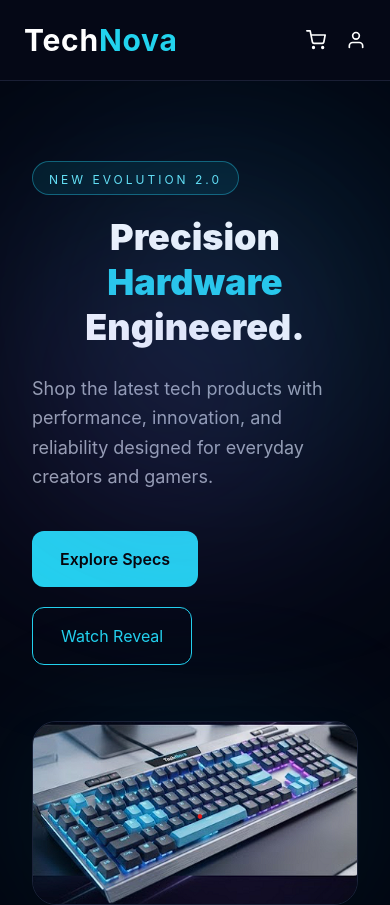
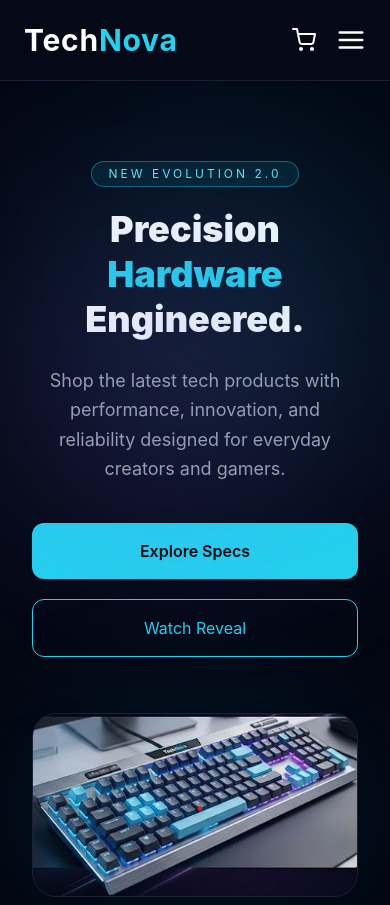
Before and after one commit to Muhammad-Zain-Crafter/techNova-frontend, a React (Vite) app: page / in a window 390 px wide. Shown: the top 905 px of the page. Built offline with nearby package versions, Linux system fonts and the light colour scheme; no server answers.

Commit message:
Enhance Navbar and ProductCard components; add mobile menu functionality and improve layout

```diff
--- a/src/components/common/Navbar.jsx
+++ b/src/components/common/Navbar.jsx
@@ -1,15 +1,19 @@
-// Navbar.jsx
-
+import { useState } from "react";
 import { Link, NavLink, useNavigate } from "react-router-dom";
 import {
   FiShoppingCart,
   FiUser,
   FiLogOut,
+  FiMenu,
+  FiX,
 } from "react-icons/fi";
 
 function Navbar() {
 
   const navigate = useNavigate();
+
+  // Mobile Menu State
+  const [menuOpen, setMenuOpen] = useState(false);
 
   // Check token
   const token = localStorage.getItem("token");
@@ -18,15 +22,19 @@ function Navbar() {
   const handleLogout = () => {
     localStorage.removeItem("token");
     navigate("/login");
+    setMenuOpen(false);
+  };
+
+  // Close Menu
+  const closeMenu = () => {
+    setMenuOpen(false);
   };
 
   return (
+
     <header className="bg-[#050816] border-b border-[#1a1f35] sticky top-0 z-50">
-
       <div className="max-w-7xl mx-auto px-6">
-
         <div className="flex items-center justify-between h-20">
-
           {/* Logo */}
           <Link
             to="/"
@@ -39,9 +47,8 @@ function Navbar() {
             </span>
           </Link>
 
-          {/* Nav Links */}
+          {/* Desktop Nav */}
           <nav className="hidden md:flex items-center gap-8">
-
             <NavLink
               to="/"
               className={({ isActive }) =>
@@ -54,69 +61,137 @@ function Navbar() {
             >
               Home
             </NavLink>
-
             <NavLink
               to="/products"
-              className="text-sm text-gray-300 hover:text-cyan-400 transition"
+              className={({ isActive }) =>
+                `text-sm transition duration-300 ${
+                  isActive
+                    ? "text-cyan-400 border-b border-cyan-400 pb-1"
+                    : "text-gray-300 hover:text-cyan-400"
+                }`
+              }
             >
               Products
             </NavLink>
-
             <NavLink
               to="/specs"
-              className="text-sm text-gray-300 hover:text-cyan-400 transition"
+              className={({ isActive }) =>
+                `text-sm transition duration-300 ${
+                  isActive
+                    ? "text-cyan-400 border-b border-cyan-400 pb-1"
+                    : "text-gray-300 hover:text-cyan-400"
+                }`
+              }
             >
               Specs
             </NavLink>
-
             <NavLink
               to="/support"
-              className="text-sm text-gray-300 hover:text-cyan-400 transition"
+              className={({ isActive }) =>
+                `text-sm transition duration-300 ${
+                  isActive
+                    ? "text-cyan-400 border-b border-cyan-400 pb-1"
+                    : "text-gray-300 hover:text-cyan-400"
+                }`
+              }
             >
               Support
             </NavLink>
-
           </nav>
-
           {/* Right Side */}
           <div className="flex items-center gap-5">
-
             {/* Cart */}
             <Link
               to="/cart"
-              className="text-white hover:text-cyan-400 transition text-xl"
+              className="text-white hover:text-cyan-400 transition text-2xl"
             >
               <FiShoppingCart />
             </Link>
-
-            {/* If Logged In Show Logout */}
+            {/* Desktop Login / Logout */}
+            <div className="hidden md:flex">
               {token ? (
-
                 <button
                   onClick={handleLogout}
-                className="text-white hover:text-red-400 transition text-xl"
+                  className="text-white hover:text-red-400 transition text-2xl"
                 >
                   <FiLogOut />
                 </button>
-
               ) : (
-
-              /* If Not Logged In Show User Icon */
                 <Link
                   to="/login"
-                className="text-white hover:text-cyan-400 transition text-xl"
+                  className="text-white hover:text-cyan-400 transition text-2xl"
                 >
                   <FiUser />
                 </Link>
+              )}
+            </div>
+            {/* Mobile Menu Button */}
+            <button
+              onClick={() => setMenuOpen(!menuOpen)}
+              className="md:hidden text-white text-3xl"
+            >
+              {menuOpen ? <FiX /> : <FiMenu />}
+            </button>
+          </div>
+        </div>
+      </div>
+      {/* Mobile Menu */}
+      <div
+        className={`md:hidden overflow-hidden transition-all duration-300 ${
+          menuOpen ? "max-h-[500px]" : "max-h-0"
+        }`}
+      >
+        <div className="bg-[#0b1020] border-t border-[#1a1f35] px-6 py-5 flex flex-col gap-5">
+          <NavLink
+            to="/"
+            onClick={closeMenu}
+            className="text-gray-300 hover:text-cyan-400 transition"
+          >
+            Home
+          </NavLink>
+          <NavLink
+            to="/products"
+            onClick={closeMenu}
+            className="text-gray-300 hover:text-cyan-400 transition"
+          >
+            Products
+          </NavLink>
+          <NavLink
+            to="/specs"
+            onClick={closeMenu}
+            className="text-gray-300 hover:text-cyan-400 transition"
+          >
+            Specs
+          </NavLink>
+          <NavLink
+            to="/support"
+            onClick={closeMenu}
+            className="text-gray-300 hover:text-cyan-400 transition"
+          >
+            Support
+          </NavLink>
+          {/* Mobile Login / Logout */}
+          {token ? (
+            <button
+              onClick={handleLogout}
+              className="flex items-center gap-2 text-red-400"
+            >
+              <FiLogOut />
+              Logout
+            </button>
 
+          ) : (
+            <Link
+              to="/login"
+              onClick={closeMenu}
+              className="flex items-center gap-2 text-cyan-400"
+            >
+              <FiUser />
+              Login
+            </Link>
           )}
-
         </div>
-
       </div>
-
-      </div>
-
     </header>
   );
 }
--- a/src/components/product/ProductCard.jsx
+++ b/src/components/product/ProductCard.jsx
@@ -1,49 +1,36 @@
-// components/ProductCard.jsx
-
 import React from "react";
 import { Link, useNavigate } from "react-router-dom";
-
 const ProductCard = ({ product }) => {
 
   const navigate = useNavigate();
-
   const token = localStorage.getItem("token");
-
   const handleProtectedAction = (e) => {
-
     if (!token) {
-
       e.preventDefault();
-
       navigate("/login");
-
     }
-
   };
-
   return (
-    <div className="bg-[#081120] border border-[#182235] rounded-2xl overflow-hidden hover:border-cyan-400 transition duration-300 group">
+    <div className="w-full max-w-[320px] bg-[#081120] border border-[#182235] rounded-2xl overflow-hidden hover:border-cyan-400 transition duration-300 group mx-auto">
 
   {/* Product Image */}
-      <div className="h-60 overflow-hidden">
-
+  <div className="h-48 overflow-hidden">
     <img
       src={product.image}
       alt={product.name}
       className="w-full h-full object-cover group-hover:scale-105 transition duration-500"
     />
-
   </div>
 
   {/* Content */}
-      <div className="p-5">
+  <div className="p-4">
 
-        <h2 className="text-xl font-bold text-white mb-2">
+    <h2 className="text-lg font-bold text-white mb-2 line-clamp-1">
       {product.name}
     </h2>
 
-        <p className="text-3xl font-black text-cyan-400 mb-5">
-          ${product.price}
+    <p className="text-xl font-black text-cyan-400 mb-4">
+      Rs. {product.price}
     </p>
 
     {/* Buttons */}
@@ -53,7 +40,7 @@ const ProductCard = ({ product }) => {
       <Link
         to={`/products/${product.id}`}
         onClick={handleProtectedAction}
-            className="flex-1 text-center py-2 rounded-lg border border-cyan-400 text-cyan-400 hover:bg-cyan-400 hover:text-black transition duration-300"
+        className="flex-1 text-center py-2 rounded-lg border border-cyan-400 text-cyan-400 hover:bg-cyan-400 hover:text-black transition duration-300 text-sm"
       >
         Details
       </Link>
@@ -61,7 +48,7 @@ const ProductCard = ({ product }) => {
       {/* Add To Cart */}
       <button
         onClick={handleProtectedAction}
-            className="flex-1 py-2 rounded-lg bg-cyan-400 text-black font-semibold hover:bg-cyan-300 transition duration-300"
+        className="flex-1 py-2 rounded-lg bg-cyan-400 text-black font-semibold hover:bg-cyan-300 transition duration-300 text-sm"
       >
         Add
       </button>
--- a/src/pages/home/Home.jsx
+++ b/src/pages/home/Home.jsx
@@ -33,17 +33,19 @@ function Home() {
           <div className="grid lg:grid-cols-2 gap-14 items-center">
             {/* LEFT CONTENT */}
             <div>
-              <div className="inline-block mb-5 px-4 py-1 rounded-full border border-cyan-400/40 bg-cyan-500/10">
-                <span className="text-xs tracking-[3px] text-cyan-300 uppercase">
-                  New Evolution 2.0
-                </span>
+              <div className="flex justify-center md:justify-start mb-5">
+                <div className="flex flex-wrap items-center px-4 py-1 rounded-full border border-cyan-400/40 bg-cyan-500/10">
+                  <span className="text-xs tracking-[3px] text-cyan-300 uppercase">
+                    New Evolution 2.0
+                  </span>
+                </div>
               </div>
               <h1 className="text-4xl md:text-5xl text-center md:text-left font-black leading-tight mb-6">
                 Precision <span className="text-cyan-400">Hardware</span>
                 <br />
                 Engineered.
               </h1>
-              <p className="text-gray-400 text-lg leading-relaxed max-w-xl mb-10">
+              <p className="text-gray-400 text-lg leading-relaxed max-w-xl mb-10 text-center md:text-left">
                 Shop the latest tech products with performance, innovation, and
                 reliability designed for everyday creators and gamers.
               </p>
@@ -52,12 +54,12 @@ function Home() {
               <div className="flex flex-wrap items-center gap-5">
                 <Link
                   to="/products"
-                  className="px-7 py-4 rounded-xl bg-cyan-400 text-black font-semibold hover:bg-cyan-300 transition duration-300"
+                  className="w-full md:w-auto px-7 py-4 rounded-xl text-center bg-cyan-400 text-black font-semibold hover:bg-cyan-300 transition duration-300"
                 >
                   Explore Specs
                 </Link>
 
-                <button className="px-7 py-4 rounded-xl border border-cyan-400 text-cyan-400 hover:bg-cyan-400 hover:text-black transition duration-300">
+                <button className="w-full md:w-auto px-7 py-4 rounded-xl border border-cyan-400 text-cyan-400 hover:bg-cyan-400 hover:text-black transition duration-300">
                   Watch Reveal
                 </button>
               </div>
@@ -150,8 +152,8 @@ function Home() {
               Loading Products...
             </div>
           ) : (
-            <div className="grid grid-cols-1 sm:grid-cols-2 lg:grid-cols-3 gap-5 place-items-center">
-              {products.slice(0, 6).map((product) => (
+            <div className="grid grid-cols-1 sm:grid-cols-2 lg:grid-cols-3 xl:grid-cols-4 gap-6">
+              {products.slice(0, 8).map((product) => (
                 <div className="w-full max-w-[320px]">
                   <ProductCard key={product.id} product={product} />
                 </div>
```
Also changed, not shown: src/components/product/ProductList.jsx (+0 -11 lines), src/pages/product/Products.jsx (+63 -8 lines). Lines whose indentation alone changed are shown as unchanged.
